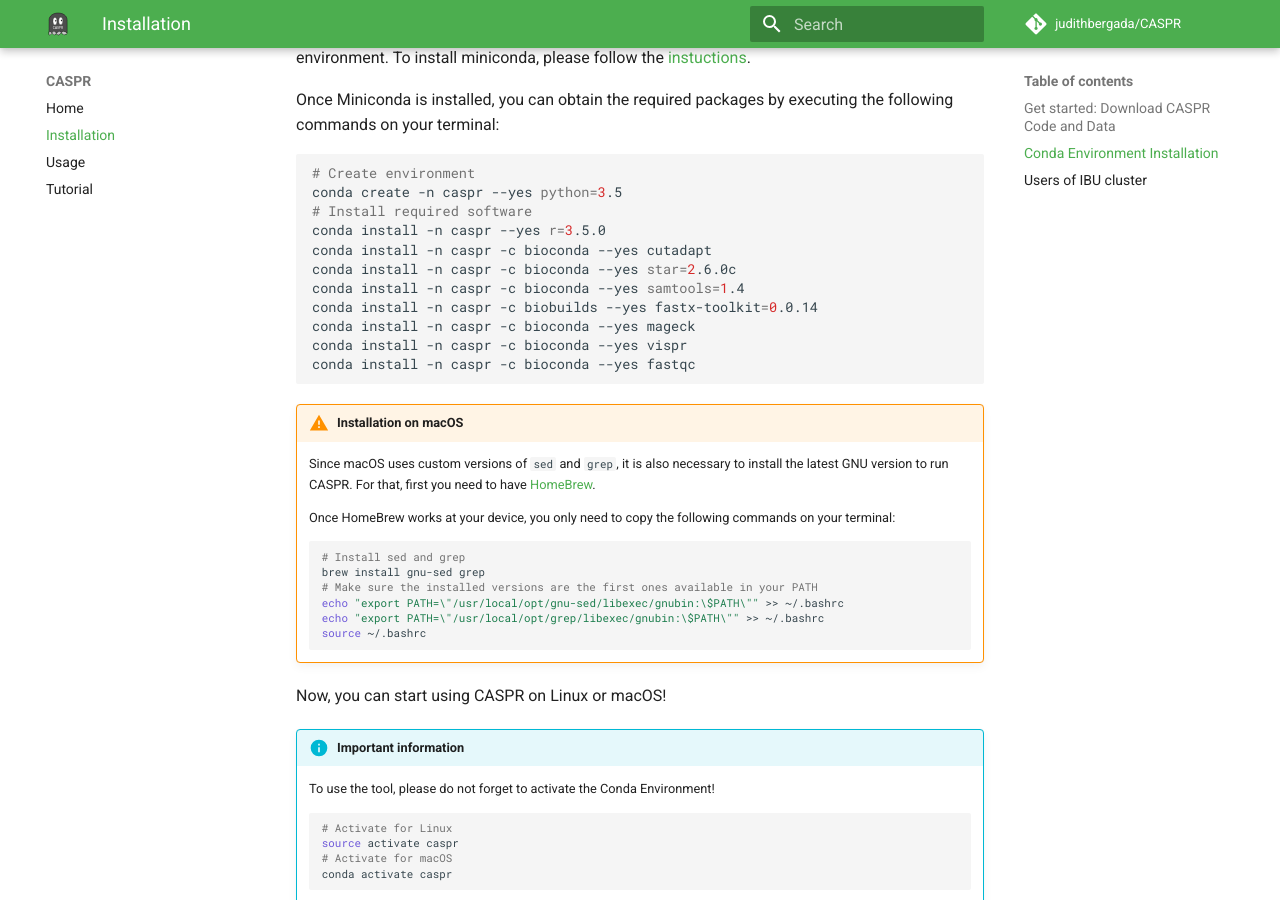
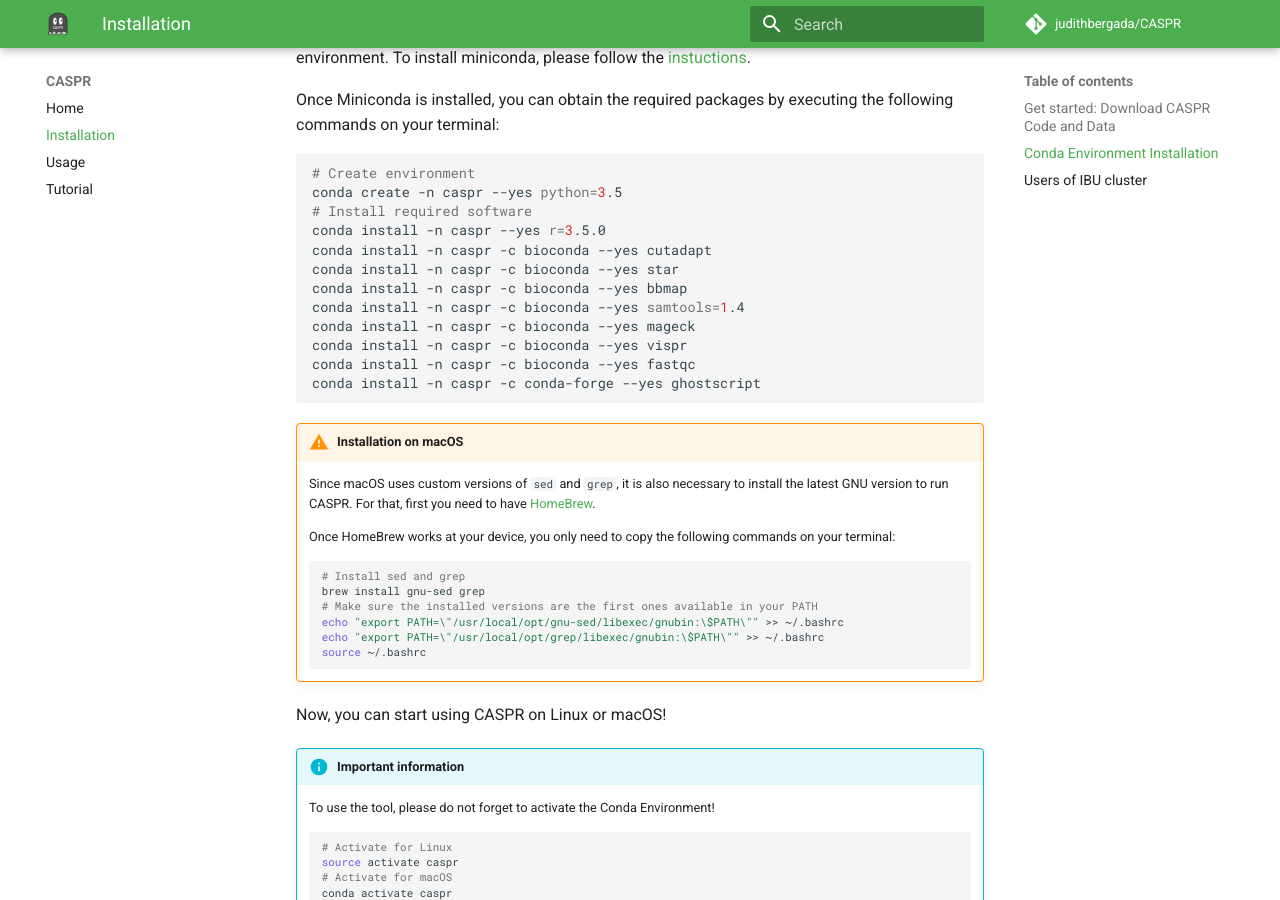
Before and after one commit to judithbergada/CASPR, an MkDocs documentation site: the page built from docs/pages/installation.md, in a window 1280 px wide and 900 px high, scrolled down 996 px. Built offline with MkDocs 1.6.1 and Material for MkDocs 9.7.7, drawn with Linux system fonts in a browser that asks for light colours; comment, search, counter and statistics services are not loaded.

Commit message:
Bug fixes

````diff
--- a/docs/pages/installation.md
+++ b/docs/pages/installation.md
@@ -55,12 +55,13 @@ conda create -n caspr --yes python=3.5
 # Install required software
 conda install -n caspr --yes r=3.5.0
 conda install -n caspr -c bioconda --yes cutadapt
-conda install -n caspr -c bioconda --yes star=2.6.0c
+conda install -n caspr -c bioconda --yes star
+conda install -n caspr -c bioconda --yes bbmap
 conda install -n caspr -c bioconda --yes samtools=1.4
-conda install -n caspr -c biobuilds --yes fastx-toolkit=0.0.14
 conda install -n caspr -c bioconda --yes mageck
 conda install -n caspr -c bioconda --yes vispr
 conda install -n caspr -c bioconda --yes fastqc
+conda install -n caspr -c conda-forge --yes ghostscript
 ```
 
 
````
Also changed, not shown: 3 other files.
